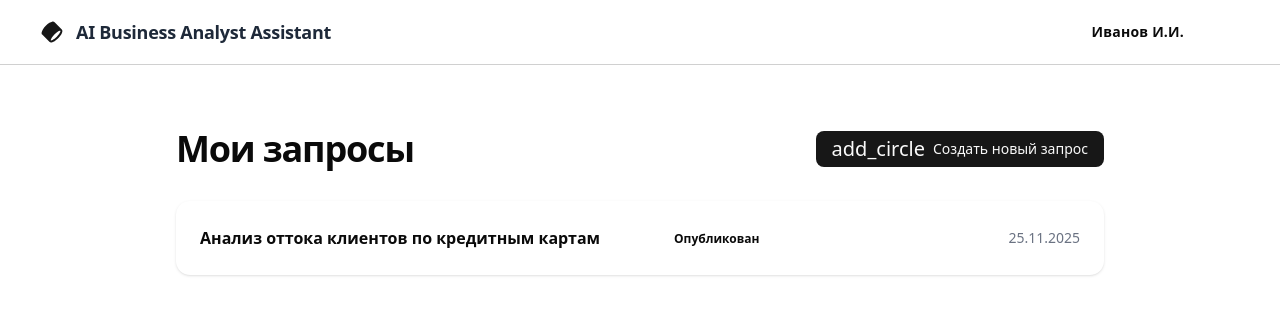
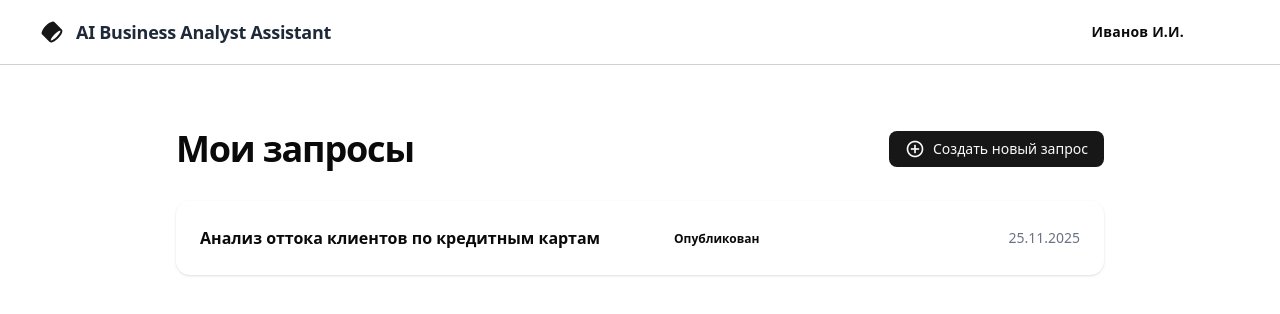
Before and after one commit to Hinc2Iovem/hackaphoneee-forte, a React (Vite) app: page /cases in a window 1280 px wide. Shown: the top 314 px of the page. Built offline with nearby package versions, Linux system fonts and the light colour scheme.

Commit message:
added material imports for icons

```diff
--- a/index.html
+++ b/index.html
@@ -3,6 +3,14 @@
   <head>
     <meta charset="UTF-8" />
     <link rel="icon" type="image/svg+xml" href="/vite.svg" />
+    <!-- material -->
+    <link rel="preconnect" href="https://fonts.googleapis.com" />
+    <link rel="preconnect" href="https://fonts.gstatic.com" crossorigin />
+    <link
+      rel="stylesheet"
+      href="https://fonts.googleapis.com/css2?family=Material+Symbols+Outlined:opsz,wght,FILL,GRAD@20..48,100..700,0..1,-50..200"
+    />
+    <!-- material -->
     <meta name="viewport" content="width=device-width, initial-scale=1.0" />
     <title>hh</title>
   </head>
--- a/src/app/index.css
+++ b/src/app/index.css
@@ -2,6 +2,24 @@
 @import "tw-animate-css";
 
 @custom-variant dark (&:is(.dark *));
+
+.material-symbols-outlined {
+  font-family: "Material Symbols Outlined", system-ui, -apple-system,
+    BlinkMacSystemFont, "Segoe UI", sans-serif;
+  font-weight: normal;
+  font-style: normal;
+  font-size: 1em;
+  line-height: 1;
+  letter-spacing: normal;
+  text-transform: none;
+  display: inline-block;
+  white-space: nowrap;
+  word-wrap: normal;
+  direction: ltr;
+  -webkit-font-feature-settings: "liga";
+  -webkit-font-smoothing: antialiased;
+  font-variation-settings: "FILL" 0, "wght" 400, "GRAD" 0, "opsz" 24;
+}
 
 :root {
   font-family: system-ui, Avenir, Helvetica, Arial, sans-serif;
```
